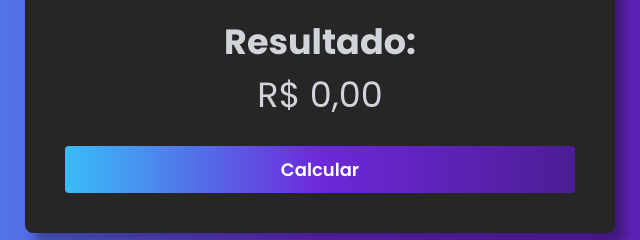
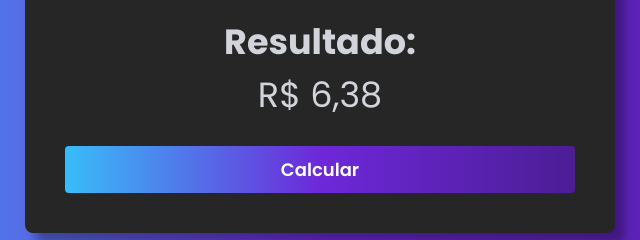
Before and after one commit to jairoap/calculadorajc, a plain HTML site: page index.html in a window 1280 px wide. Both pictures are taken after typing "5", "5", "5" into the empty fields and a click on the button "Calcular". Shown: the part 452-692 px from the top of the page, 320-960 px from the left. Drawn offline with Linux system fonts and the light colour scheme.

Commit message:
calculadora finalizada

```diff
--- a/index.html
+++ b/index.html
@@ -4,7 +4,7 @@
     <meta charset="UTF-8" />
     <meta name="viewport" content="width=device-width, initial-scale=1.0" />
     <link rel="stylesheet" href="css/style.css" />
-    <script src="js/script.js"></script>
+    <script src="js/script.js" defer></script>
     <title>Calculador Juros Compostos</title>
   </head>
   <body>
--- a/js/script.js
+++ b/js/script.js
@@ -0,0 +1,17 @@
+const formatador = new Intl.NumberFormat('pt-BR', {
+  style: 'currency',
+  currency: 'BRL'
+});
+
+document.getElementById('calculate').addEventListener('click', () => {
+    let value = document.getElementById('value').value;
+    let fee = (document.getElementById('fee').value) / 100;
+    let time = document.getElementById('time').value;
+
+    const total = value * (1 + fee) ** time;
+
+    document.getElementById('total').innerHTML = (formatador.format(total))
+
+
+
+})
```
